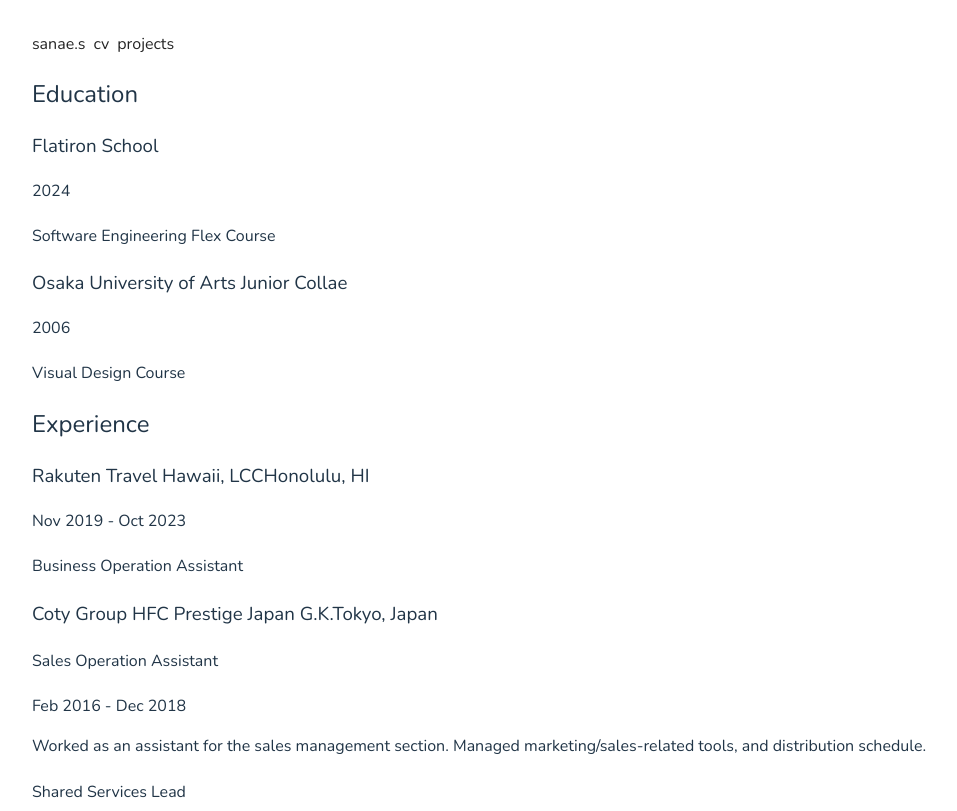
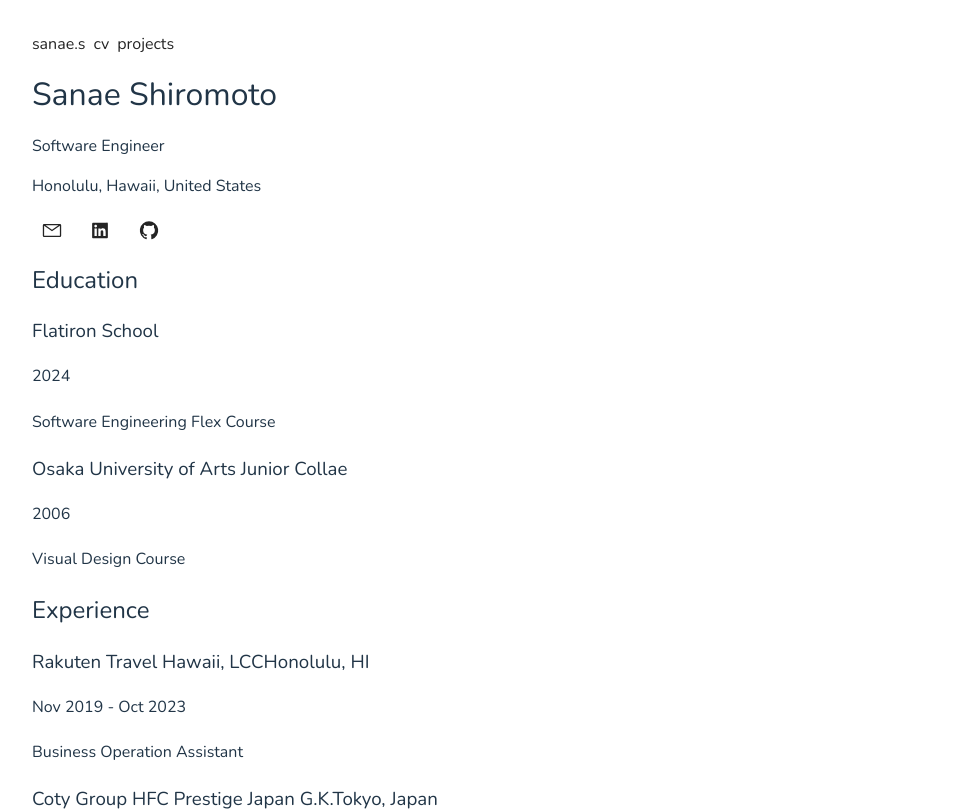
Before and after one commit to Pokasana/intro-page, a React (Vite) app: page /cv in a window 1280 px wide. Shown: the top 811 px of the page, without its empty margins (161-1118 px from the left). Built offline with nearby package versions, Linux system fonts and the light colour scheme.

Commit message:
import NameCard component in Info.jsx

```diff
--- a/src/features/cv/Info.jsx
+++ b/src/features/cv/Info.jsx
@@ -1,10 +1,13 @@
 import React from 'react';
+import NameCard from './NameCard.jsx'
 import Education from './Education.jsx'
 import Experience from './Experience.jsx'
 
 function Info() {
   return (
     <div>
+
+      <NameCard />
 
       <div>
         <Education />
```
